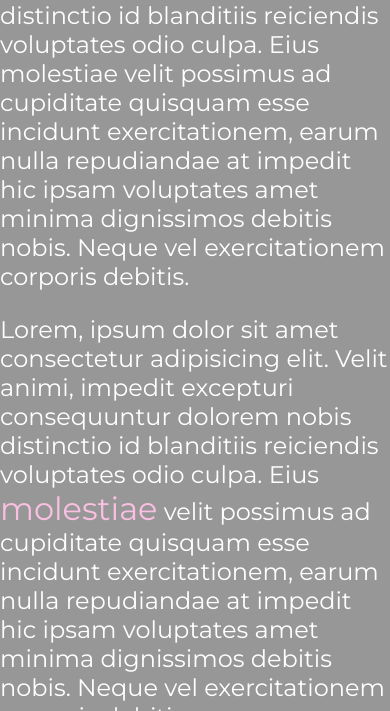
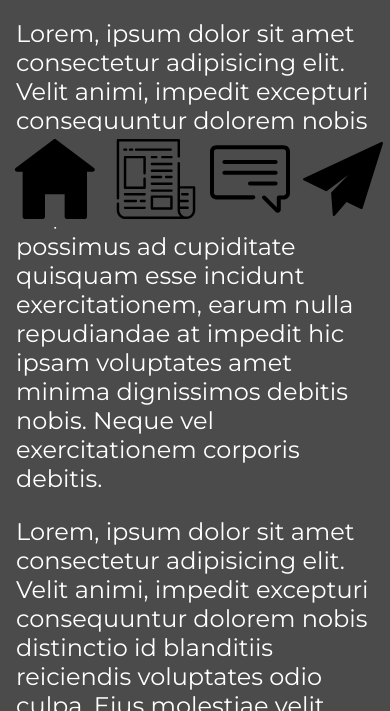
Before and after one commit to robertjamestoole/mobilefirstnav, a plain HTML site: page index.html in a window 390 px wide. Shown: the part 617-1328 px from the top of the page. Drawn offline with Linux system fonts and the light colour scheme.

Commit message:
fixed the nav bar and got it mostly ready for mobile need to add desktop features next.

```diff
--- a/style.css
+++ b/style.css
@@ -2,13 +2,37 @@
   font-family: "Montserrat", sans-serif;
   --main-text: #39bdc8;
   --second-text: #fac0e1;
-  --main-background: #979797;
+  --main-background: #4b4b4b;
 }
 
 body {
   margin: 0;
   background-color: var(--main-background);
   color: #fff;
+}
+
+ul {
+  margin: 0;
+  padding: 0;
+}
+
+main {
+  padding: 1rem;
+  margin-bottom: 5rem;
+}
+
+.nav-bar {
+  background-color: var(--main-background);
+  position: fixed;
+  height: 5rem;
+  width: 100vw;
+  padding-top: 0.5rem;
+  padding-bottom: 0.5rem;
+}
+
+.nav-bar ul {
+  display: flex;
+  justify-content: space-around;
 }
 
 .styled-content {
@@ -37,5 +61,13 @@ body {
 .svg-news,
 .svg-blog,
 .svg-contact {
-  height: 10vh;
+  height: 5rem;
 }
+
+/* Small Screen */
+@media only screen and (max-width: 600px) {
+  .nav-bar {
+    bottom: 0;
+    width: 100vw;
+  }
+}
```
